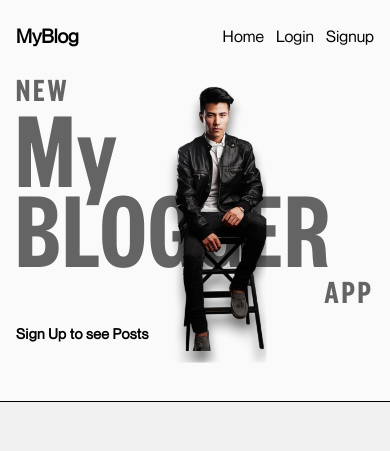
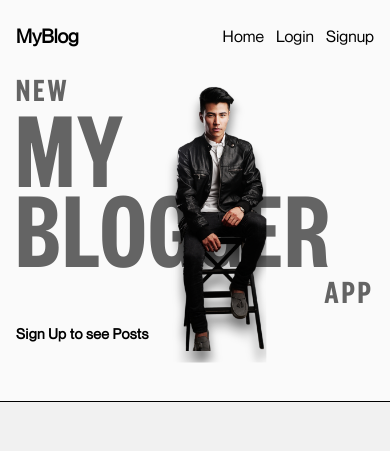
Before and after one commit to laiba-anwarr/MyBlog, a React (Vite) app: page / in a window 390 px wide. Shown: the top 451 px of the page. Built offline with nearby package versions, Linux system fonts and the light colour scheme; no server answers.

Commit message:
add 2xl responsive

```diff
--- a/src/App.jsx
+++ b/src/App.jsx
@@ -39,7 +39,7 @@ setShowHome(true)
   return !loading ? (
     <div
       // style={{backgroundImage:` url(${landingImage})`}}
-      className=" w-full bg-primary max-w-screen-2xl "
+      className=" w-full bg-primary max-w-full"
     >
       <Header handleanimation={handleanimation} />
       <ScrollTo />
--- a/src/components/Post/Post.jsx
+++ b/src/components/Post/Post.jsx
@@ -142,9 +142,9 @@ function Post({ post }) {
 
 
   return (
-    <div className="w-full max-w-screen-2xl pb-10">
+    <div className="w-full max-w-full pb-10">
       <Container>
-        <div className="card w-full lg:w-4/5 mx-auto rounded-xl max-w-screen-2xl pt-16 px-6 pb-10 bg-[#e5e5e5] mt-10 mb-10 ">
+        <div className="card w-full lg:w-4/5 mx-auto rounded-xl max-w-full pt-16 px-6 pb-10 bg-[#e5e5e5] mt-10 mb-10 ">
           <h1 className=" text-center text-[1.9rem] leading-[1.8rem] md:text-[3.4rem] md:leading-[3.4rem] text-[#646464]  tracking-wider font-Founders font-extrabold">
             WELCOME TO MYBLOG
           </h1>
--- a/src/components/about/About.jsx
+++ b/src/components/about/About.jsx
@@ -38,7 +38,7 @@ const aboutItems=[
 ]
 
   return (
-    <div className='w-full py-11  border-t-[1px] border-t-black'>
+    <div className='w-full py-11 max-w-full border-t-[1px] border-t-black'>
 
 <Container >
 
--- a/src/components/container/Container.jsx
+++ b/src/components/container/Container.jsx
@@ -3,7 +3,7 @@ import React from 'react'
 function Container({children}) {
 
 
-  return  <div className='w-full max-w-screen-2xl px-4 sm:px-12'>
+  return  <div className='w-full max-w-full px-4 sm:px-12'>
     {children}
   </div>;
 
--- a/src/components/footer/Footer.jsx
+++ b/src/components/footer/Footer.jsx
@@ -8,7 +8,7 @@ import { Link } from 'react-router-dom';
 import { motion } from 'framer-motion';
 const Footer = () => {
   return (
-    <div className='w-full border-t-[1px] border-t-black pb-4 pt-16'>
+    <div className='w-full max-w-full border-t-[1px] border-t-black pb-4 pt-16'>
       <Container >
 
         <h2 className='text-[1rem] font-Neue text-center font-medium capitalize'>Got a project? need an unfair advantage</h2>
--- a/src/components/landing pag/LandingPage.jsx
+++ b/src/components/landing pag/LandingPage.jsx
@@ -63,7 +63,7 @@ const variants = {
 
   return (
  <main
- className='w-full font-Founders overflow-hidden max-w-screen-2xl pb-14 bg-[#FAFAFA] '>
+ className='w-full font-Founders overflow-hidden max-w-full pb-14 bg-[#FAFAFA] '>
 
 
   <div
@@ -90,7 +90,7 @@ animate={animationStatus ? 'visible' :'hidden'}
 custom={1}
 
   >
-   <h2 className=' text-[2.1rem] leading-[2.1rem] sm:text-[3rem] sm:leading[2.5rem] md:text-[3.8rem] tracking-[0.2rem] md:leading-[3rem]'>
+   <h2 className=' text-[2.1rem] leading-[2.1rem] sm:text-[3rem] sm:leading[2.5rem] md:text-[3.8rem] tracking-[0.2rem] md:leading-[3rem] 2xl:text-[4rem] 2xl:leading-[3rem] 2xl:mt-8 '>
       NEW
     </h2>
    </motion.div>
@@ -100,7 +100,7 @@ custom={1}
     animate={animationStatus ? 'visible' : 'hidden'}
     custom={1}
     className='w-full'>
-      <h1 className='text-[7rem] leading-[5rem] text-[#646464]  sm:text-[11rem] sm:leading-[11rem] md:text-[10.5rem] md:leading-[8rem]  lg:text-[18rem]  lg:leading-[12rem] tracking-wide'>My BLOGGER</h1>
+      <h1 className='text-[7rem] leading-[5rem] text-[#646464]  sm:text-[11rem] sm:leading-[11rem] md:text-[10.5rem] md:leading-[8rem]  lg:text-[18rem]  lg:leading-[12rem] 2xl:text-[22rem] 2xl:leading-[14rem] tracking-wide'>MY BLOGGER</h1>
     </motion.div>
    <motion.div
    variants={variants}
@@ -108,7 +108,7 @@ custom={1}
    animate={animationStatus ? 'visible':null }
    custom={3}
    className=' mt-2 md:mt-2 sm:mt-6 lg:mt-8'>
-    <h2 className='text-right text-[2.1rem] leading-[2.1rem] text-[#646464] sm:text-[3rem] sm:leading[2.5rem] md:text-[3.8rem] tracking-[0.2rem] md:leading-[3rem]'>APP</h2>
+    <h2 className='text-right text-[2.1rem] leading-[2.1rem] text-[#646464] sm:text-[3rem] sm:leading[2.5rem] md:text-[3.8rem] tracking-[0.2rem] md:leading-[3rem] 2xl:text-[4rem] 2xl:leading-[3rem] 2xl:mt-8 '>APP</h2>
    </motion.div>
   <div className='pt-[1rem] md:pt-[5rem]  '>
   {
--- a/src/pages/MainPost.jsx
+++ b/src/pages/MainPost.jsx
@@ -59,7 +59,7 @@ navigate('/all-posts')
         )
     }
   return (
-    <div className='w-full overflow-hidden pb-10 flex flex-col md:flex-row  relative '>
+    <div className='w-full max-w-full overflow-hidden pb-10 flex flex-col md:flex-row  relative '>
        <Container>
  <div className=' flex flex-col xl:flex-row  w-full'>
  <div className='left h-full w-full xl:w-2/4 flex justify-center xl:block  pt-40   '>
--- a/tailwind.config.js
+++ b/tailwind.config.js
@@ -6,6 +6,8 @@ export default {
   ],
   theme: {
     extend: {
+
+
       colors: {
         primary: '#F1F1F1', // Custom primary color
         // secondary: '#ffed4a', // Custom secondary color
```
